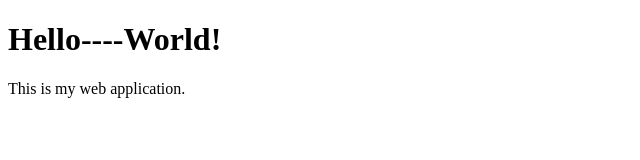
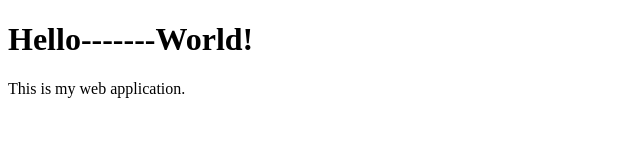
Before and after one commit to kv-sub/devopslab8-WebHooks, a plain HTML site: page index.html in a window 1280 px wide. Shown: the whole page, without its empty margins (0-640 px from the left). Drawn offline with Linux system fonts and the light colour scheme.

Commit message:
Update index.html

```diff
--- a/index.html
+++ b/index.html
@@ -6,7 +6,7 @@
     <title>My Web App</title>
 </head>
 <body>
-    <h1>Hello----World!</h1>
+    <h1>Hello-------World!</h1>
     <p>This is my web application.</p>
 </body>
 </html>
```
